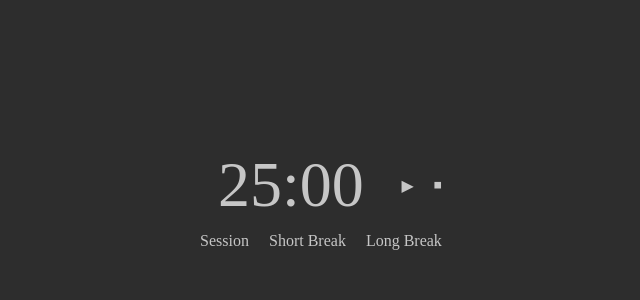
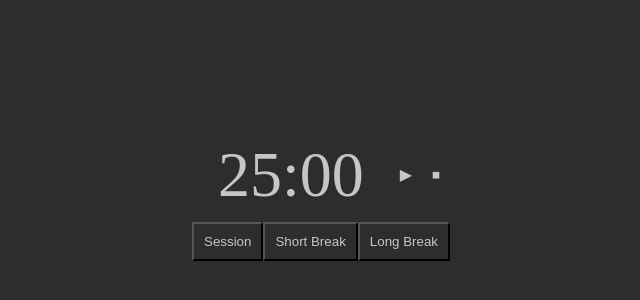
Before and after one commit to 3starblaze/mini-tomato-timer, a Vue app: page / in a window 1280 px wide. Shown: the part 206-506 px from the top of the page, without its empty margins (319-959 px from the left). Built offline with nearby package versions, Linux system fonts and the light colour scheme.

Commit message:
Style the .mode-bar buttons

```diff
--- a/src/App/index.vue
+++ b/src/App/index.vue
@@ -6,9 +6,9 @@
             <span class="stop">&#9209;</span>
         </div>
         <div class="mode-bar">
-            <span @click="startTicking(25)">Session</span>
-            <span @click="startTicking(5)">Short Break</span>
-            <span @click="startTicking(10)">Long Break</span>
+            <button @click="startTicking(25)">Session</button>
+            <button @click="startTicking(5)">Short Break</button>
+            <button @click="startTicking(10)">Long Break</button>
         </div>
     </div>
 </template>
--- a/src/App/style.scss
+++ b/src/App/style.scss
@@ -32,7 +32,16 @@ body {
 }
 
 .mode-bar {
-    & > * {
+    button {
         padding: 10px;
+        background: $dark;
+        color: inherit;
+        cursor: pointer;
+        outline: none;
+
+        &::-moz-focus-inner {
+            border: 0;
+        }
     }
+
 }
```
